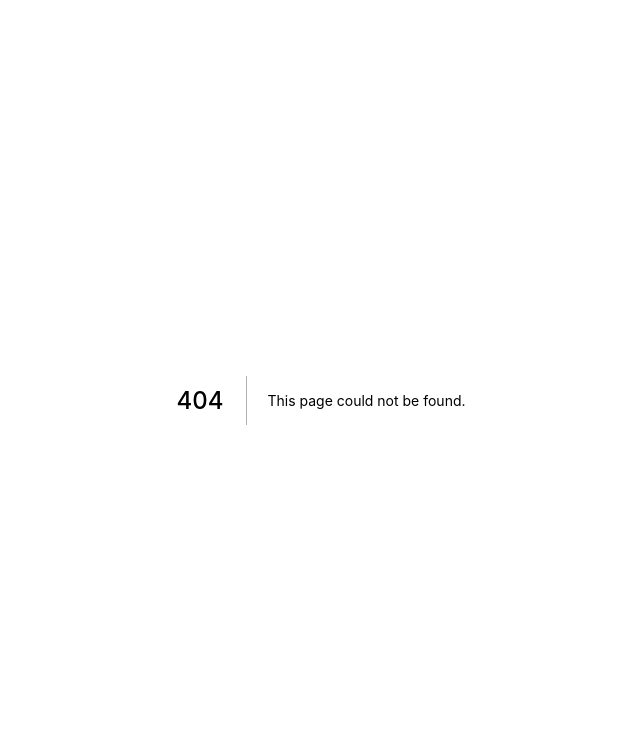
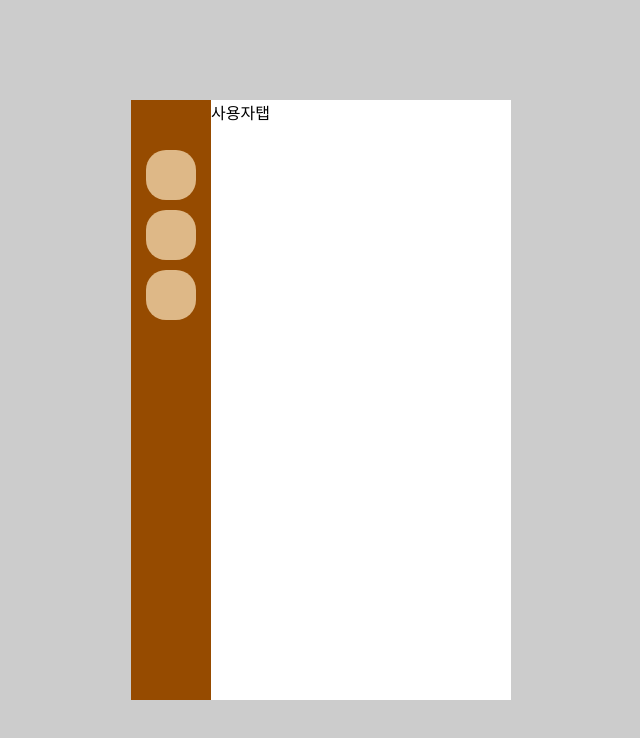
Before and after one commit to puba5/graduation-exhibition, a Next.js app: page /messenger/user in a window 1280 px wide. Before the commit this address had no page. Shown: the top 738 px of the page, without its empty margins (319-959 px from the left). Built offline with nearby package versions, Linux system fonts and the light colour scheme.

Commit message:
feat : nav 버튼에 따라 라우팅 구현
nav 버튼을 누르면, 해당하는 페이지로 이동

```diff
--- /dev/null
+++ b/pages/messenger/user.js
@@ -0,0 +1,58 @@
+import styled from "styled-components";
+import Chatting from "../components/chatting";
+import Link from "next/link";
+
+export default function User() {
+  return (
+    <div>
+      <Wrapper>
+        <LeftNav>
+          <Link href="/messenger/user">
+            <NavIcon></NavIcon>
+          </Link>
+          <Link href="/messenger/messenger">
+            <NavIcon></NavIcon>
+          </Link>
+          <Link href="/messenger/setting">
+            <NavIcon></NavIcon>
+          </Link>
+        </LeftNav>
+        <ContentWrapper>
+          <div>사용자탭</div>
+        </ContentWrapper>
+      </Wrapper>
+    </div>
+  );
+}
+
+const Wrapper = styled.div`
+  display: flex;
+  height: 100vh;
+  justify-content: center;
+  align-items: center;
+  background: #cccccc;
+`;
+
+const LeftNav = styled.div`
+  height: 600px;
+  width: 80px;
+  background: #964b00;
+  display: flex;
+  flex-direction: column;
+  align-items: center;
+  padding-top: 50px;
+`;
+
+const NavIcon = styled.div`
+  width: 50px;
+  height: 50px;
+  border-radius: 20px;
+  background: burlywood;
+  margin-bottom: 10px;
+`;
+
+const ContentWrapper = styled.div`
+  height: 600px;
+  width: 300px;
+  background: white;
+`;
```
Also changed, not shown: pages/messenger/messenger.js (renamed from pages/messenger.js, +11 -4 lines), pages/messenger/setting.js (added, +58 -0 lines), 1 other file (tests, documents, lock files or other folders).
